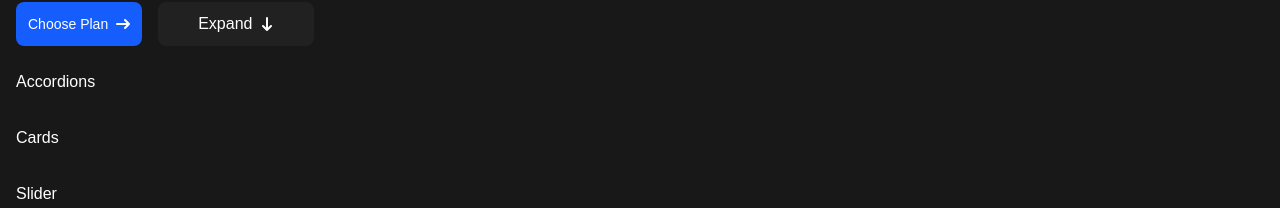
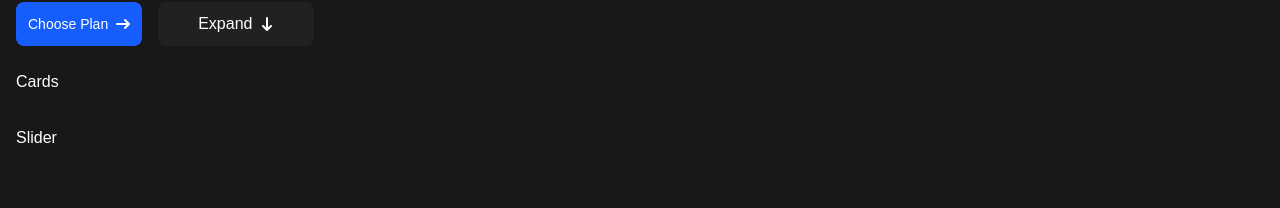
Before and after one commit to hakeem-jc/lone_2.0, a Next.js app: page / in a window 1280 px wide. Shown: the part 210-418 px from the top of the page. Built offline with nearby package versions, Linux system fonts and the light colour scheme.

Commit message:
feat: Remove accordion concept after design update

```diff
--- a/app/components/ui/Accordion.tsx
+++ /dev/null
@@ -1,5 +0,0 @@
-const Accordion = () => {
-    return <div></div>;
-}
-
-export default Accordion;
--- a/app/page.tsx
+++ b/app/page.tsx
@@ -12,30 +12,24 @@ export default function Home() {
         <div>
           <h2 className="mb-2">Buttons</h2>
           <div className="flex gap-4 ">
-              <Button text="Choose Plan" color="blue" size="small" icon="forward" />
+            <Button
+              text="Choose Plan"
+              color="blue"
+              size="small"
+              icon="forward"
+            />
             <Button text="Expand" color="black" size="wide" icon="downward" />
           </div>
         </div>
 
         <div>
-            <h2 className="mb-2">Accordions</h2>
-            <div className="flex gap-4 ">
-
-            </div>
-        </div>
-
-        <div>
           <h2 className="mb-2">Cards</h2>
-            <div className="flex gap-4 ">
-
-            </div>
+          <div className="flex gap-4 "></div>
         </div>
 
         <div>
           <h2 className="mb-2">Slider</h2>
-            <div className="flex gap-4 ">
-
-            </div>
+          <div className="flex gap-4 "></div>
         </div>
       </section>
     </main>
```
Lines whose indentation alone changed are shown as unchanged.
